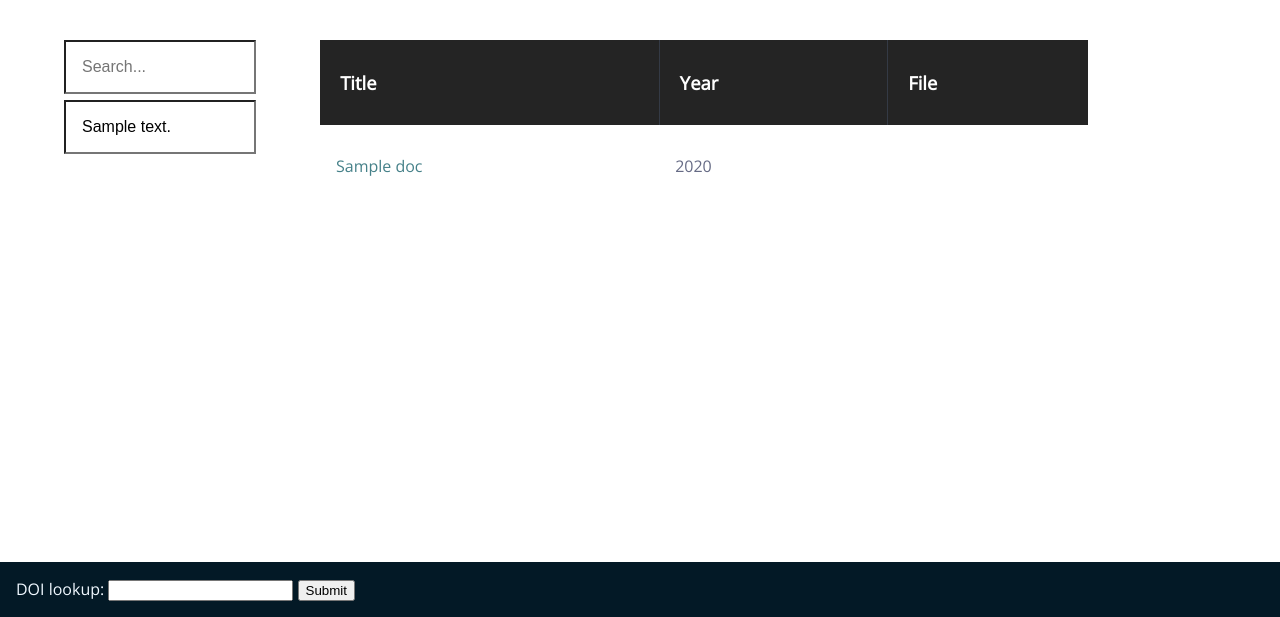
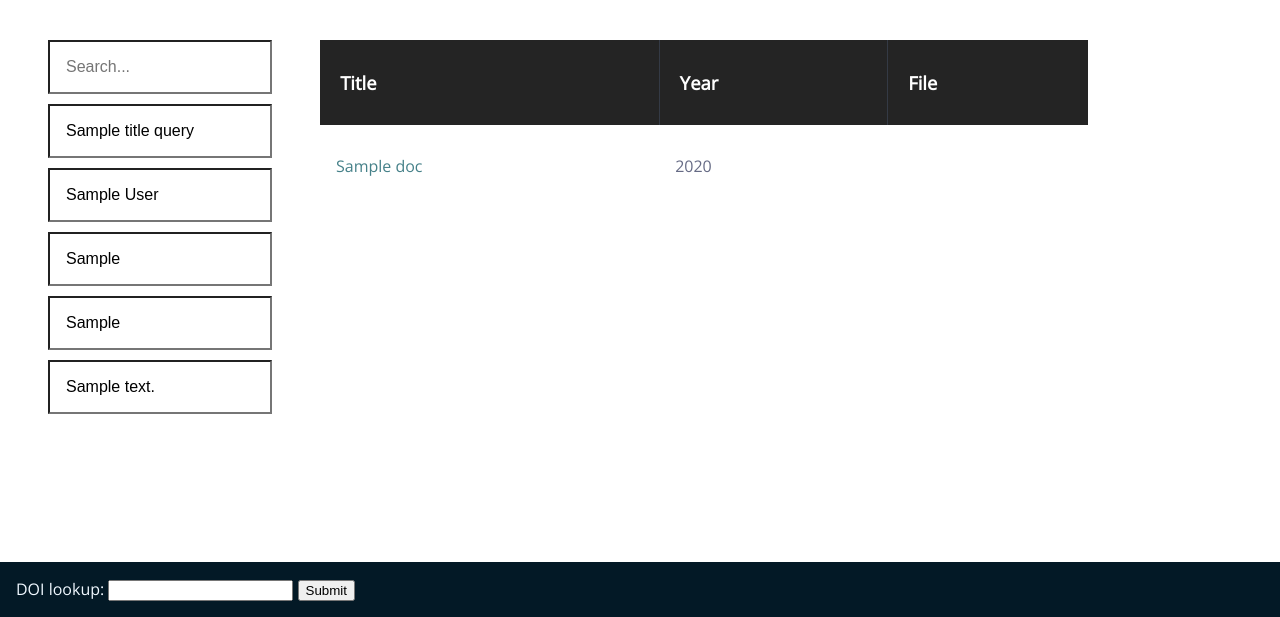
Before and after one commit to SageRalph/search-mendeley, a Flask app: template templates/library.html in a window 1280 px wide. Shown: the part 183-800 px from the top of the page. Run offline with Flask 2, Linux system fonts and the light colour scheme; the template is opened without the code that fills it: most values are stand-ins (such as "Sample title", 1, 10 or a date in 2020); parts of the project's set-up code (start-up, migrations or seed data) failed here and were passed over.

Commit message:
Advanced search

```diff
--- a/app.py
+++ b/app.py
@@ -46,17 +46,31 @@ def list_documents():
         return redirect('/')
 
     query = request.args.get('query') or ''
+    titleQuery = request.args.get('titleQuery') or ''
+    authorQuery = request.args.get('authorQuery') or ''
+    sourceQuery = request.args.get('sourceQuery') or ''
+    abstractQuery = request.args.get('abstractQuery') or ''
     noteQuery = request.args.get('noteQuery') or ''
 
     mendeley_session = get_session_from_cookies()
 
     docs = []
 
+    advanced = titleQuery or authorQuery or sourceQuery or abstractQuery
+
     # Get iterator for user's document library
-    if query:
-        docsIter = mendeley_session.documents.search(query, view='client').iter()
+    if advanced:
+        docsIter = mendeley_session.documents.advanced_search(
+            title=titleQuery,
+            author=authorQuery,
+            source=sourceQuery,
+            abstract=abstractQuery,
+            view='client').iter()
+    elif query:
+        docsIter = mendeley_session.documents.search(
+            query, view='client').iter()
     else:
-        docsIter = mendeley_session.documents.iter( view='client')
+        docsIter = mendeley_session.documents.iter(view='client')
 
     # Accumulate all the documents
     for doc in docsIter:
@@ -78,7 +92,14 @@ def list_documents():
         docs = filter(lambda doc: doc.id in noteDocIDs, docs)
 
     # Render results
-    return render_template('library.html', docs=docs, query=query, noteQuery=noteQuery)
+    return render_template(
+        'library.html',
+        docs=docs,
+        titleQuery=titleQuery,
+        authorQuery=authorQuery,
+        sourceQuery=sourceQuery,
+        abstractQuery=abstractQuery,
+        noteQuery=noteQuery)
 
 
 @app.route('/document')
--- a/static/style.css
+++ b/static/style.css
@@ -38,20 +38,18 @@ header>img, header>h1{
     color: white;
 }
 
+nav{
+    width: 25%;
+    float: left;
+    margin-top: 40px;
+}
+
 input[type=search] {
-    width: 15%;
-    margin-left: 5%;
-    margin-top: 40px;
+    width:70%;
+    margin: 0 15% 10px 15%;
     padding: 1em;
     font-size: 1em;
     border-style: inset;
-    display: inline-block;
-    float: left;
-}
-
-input[name=noteQuery] {
-    margin-top: 100px;
-    margin-left: -15%;
 }
 
 table {
--- a/templates/library.html
+++ b/templates/library.html
@@ -17,11 +17,17 @@
         <img src="{{ url_for('static', filename='SearchMendeley-white.png') }}">
     </header>
 
-    <form action="/library" method="GET">
-        <input type="search" name="query" placeholder="Search..." value="{{query}}">
-        <input type="search" name="noteQuery" placeholder="Search Annotations..." value="{{noteQuery}}">
-        <input type="submit" style="display: none">
-    </form>
+    <nav>
+        <form action="/library" method="GET">
+            <input type="search" name="query" placeholder="Search..." value="{{query}}">
+            <input type="search" name="titleQuery" placeholder="Search By Title..." value="{{titleQuery}}">
+            <input type="search" name="authorQuery" placeholder="Search By Author..." value="{{authorQuery}}">
+            <input type="search" name="sourceQuery" placeholder="Search By Source..." value="{{sourceQuery}}">
+            <input type="search" name="abstractQuery" placeholder="Search Abstracts..." value="{{abstractQuery}}">
+            <input type="search" name="noteQuery" placeholder="Search Annotations..." value="{{noteQuery}}">
+            <input type="submit" style="display: none">
+        </form>
+    </nav>
 
     <table class="sortable">
         <thead>
```
